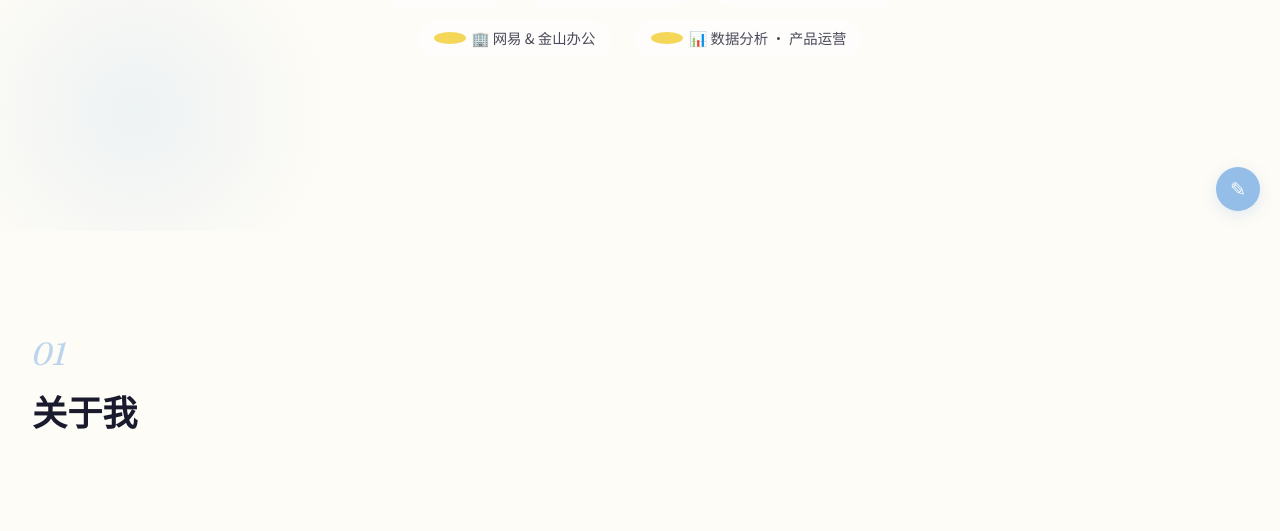
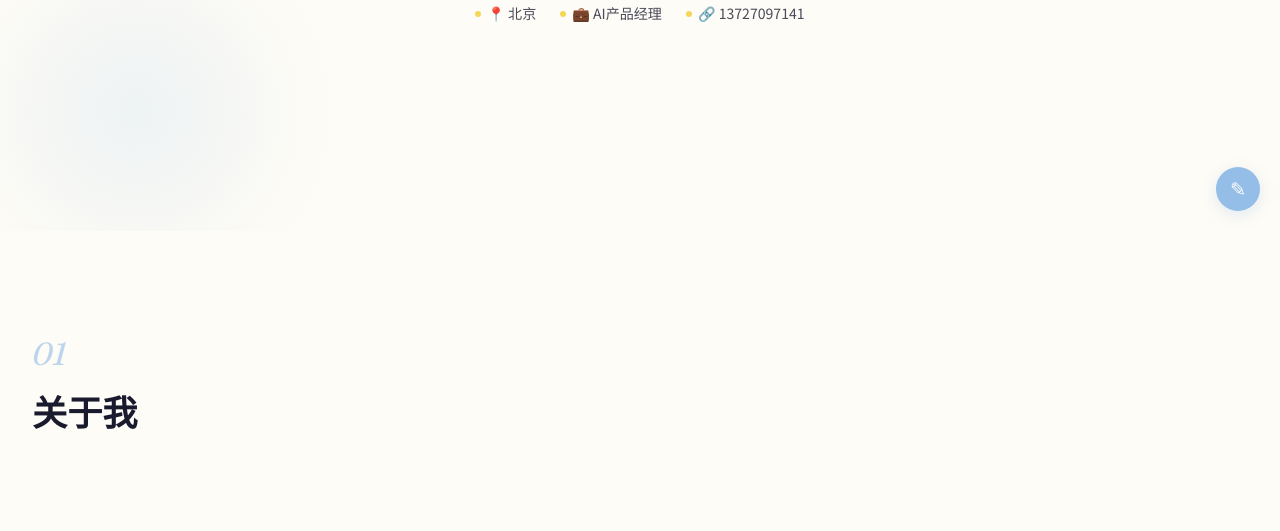
Before and after one commit to hezi33/personal-website, a plain HTML site: page index.html in a window 1280 px wide. Shown: the part 569-1100 px from the top of the page. Drawn offline with Linux system fonts and the light colour scheme.

Commit message:
恢复Hero简洁版: 3项标签，去掉圆角徽章样式

```diff
--- a/index.html
+++ b/index.html
@@ -173,26 +173,20 @@
     .hero-meta {
       display: flex;
       flex-wrap: wrap;
-      gap: 0.8rem 1.5rem;
+      gap: 1.5rem;
       justify-content: center;
-      max-width: 680px;
-      margin: 0 auto;
+      font-size: 0.88rem;
+      color: var(--ink-light);
     }
     .hero-meta span {
       display: inline-flex;
       align-items: center;
       gap: 6px;
-      font-size: 0.9rem;
-      color: var(--ink-light);
-      background: rgba(255,255,255,0.6);
-      padding: 6px 16px;
-      border-radius: 20px;
     }
     .hero-meta .dot {
       width: 6px; height: 6px;
       border-radius: 50%;
       background: var(--yellow);
-      flex-shrink: 0;
     }
 
     /* === Sections 通用 === */
@@ -697,9 +691,7 @@
       meta: [
         '📍 北京',
         '💼 AI产品经理',
-        '🎓 电子信息硕士',
-        '🏢 网易 & 金山办公',
-        '📊 数据分析 · 产品运营'
+        '🔗 13727097141'
       ]
     },
     about: {
```
